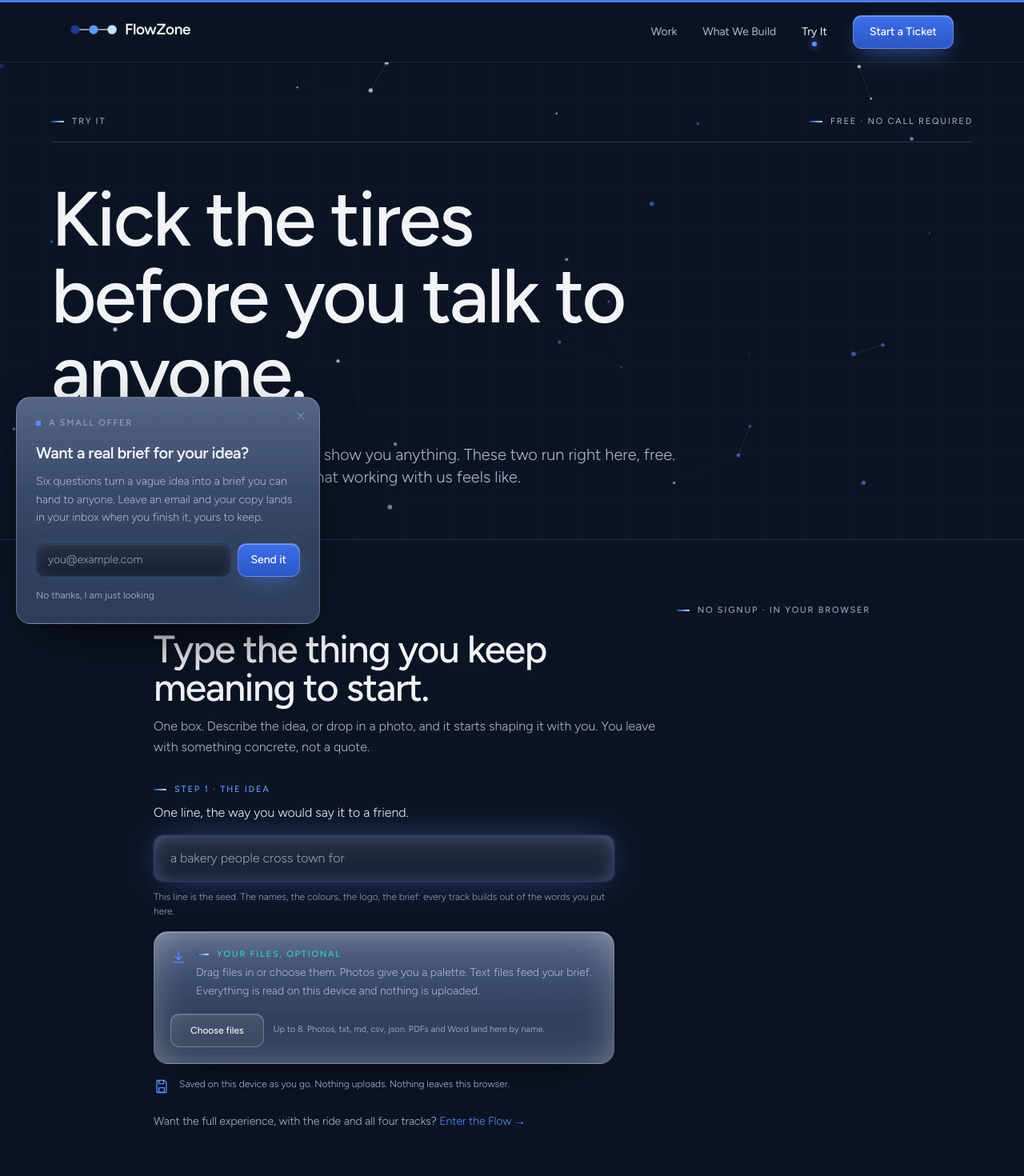
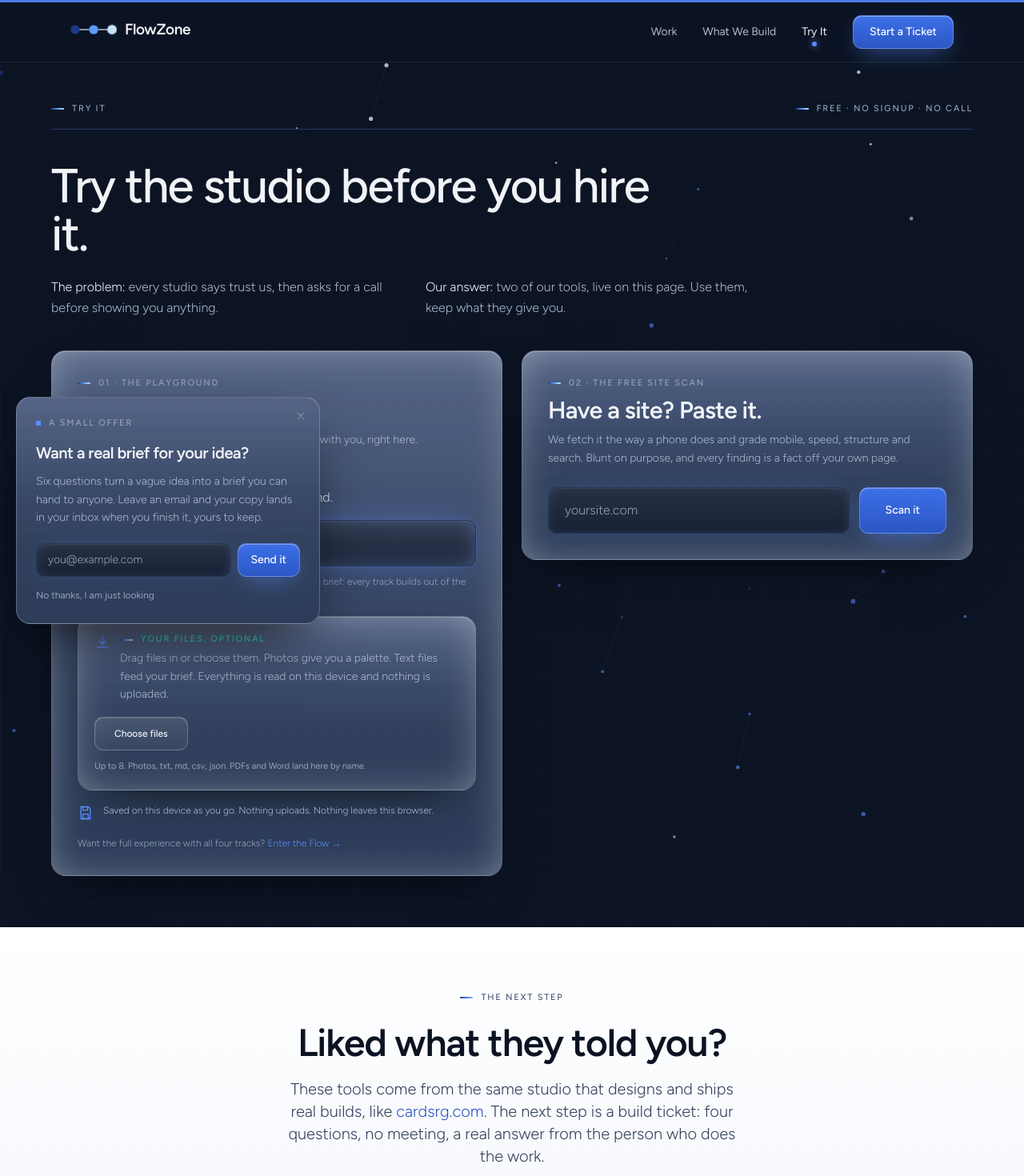
Before and after one commit to dennymypenny/flowzone-ai, a Next.js app: page /try in a window 1280 px wide. Shown: the top 1470 px of the page at 80% size. Built offline with nearby package versions, Linux system fonts and the light colour scheme.

Commit message:
Try It becomes a pitch page: side-by-side tools in one node galaxy, Flow Mode CTAs lead here

```diff
--- a/src/app/book/page.tsx
+++ b/src/app/book/page.tsx
@@ -95,7 +95,7 @@ export default function Talk() {
               of it building beside you as you answer. Send it when it is ready.
             </p>
             <div className="mt-auto">
-              <Link href="/start" className="btn-ghost w-full">
+              <Link href="/try" className="btn-ghost w-full">
                 Open a work session <span className="arrow">→</span>
               </Link>
             </div>
--- a/src/app/page.tsx
+++ b/src/app/page.tsx
@@ -269,7 +269,7 @@ export default function Home() {
           </p>
 
           <div className="flex flex-col sm:flex-row gap-3">
-            <Link href="/start" className="btn-primary shine">
+            <Link href="/try" className="btn-primary shine">
               Find out which ones you are missing <span className="arrow">&rarr;</span>
             </Link>
             <MessageUs className="btn-ghost" label="Or just tell us the idea" />
--- a/src/app/try/page.tsx
+++ b/src/app/try/page.tsx
@@ -8,14 +8,14 @@ import ScanTool from "@/app/components/ScanTool";
 export const metadata: Metadata = {
   title: "Try It",
   description:
-    "Two tools that run right now, free, on this page. A simple idea playground and the Free Site Scan.",
+    "Two free tools, live on this page. Shape your idea in the playground, or scan your site and see what it is costing you.",
   alternates: { canonical: "/try" },
   // Set in full because metadata merging is shallow. A page that declares
   // openGraph replaces the layout block outright, so anything omitted is gone.
   openGraph: {
     title: "Try It | FlowZone",
     description:
-      "Two tools that run right now, free, on this page. A simple idea playground and the Free Site Scan.",
+      "Two free tools, live on this page. Shape your idea in the playground, or scan your site and see what it is costing you.",
     url: `${SITE.url}/try`,
     siteName: "FlowZone",
     type: "website",
@@ -23,84 +23,98 @@ export const metadata: Metadata = {
   },
 };
 
+/* One goal, pitch-page shape: five-second hero, problem and solution in two
+   lines, then the demo IS the product — both tools working, side by side.
+   No invented testimonials; the proof line is real work. One CTA at the end. */
 export default function TryIt() {
   return (
     <>
-      {/* Header */}
-      <section className="relative overflow-hidden px-6 pt-20 pb-16">
+      {/* The whole dark half floats in one space: a single node-galaxy canvas
+          runs behind the hero AND both tool panels, instead of stopping at the
+          hero's edge like every other page. */}
+      <div className="relative overflow-hidden">
         <NodeWeb className="opacity-90" />
         <div className="absolute inset-0 gridlight pointer-events-none" />
+
+      {/* Hero: what this is, in five seconds */}
+      <section className="relative px-6 pt-16 pb-10">
         <div className="relative max-w-6xl mx-auto">
-          <div className="flex items-center justify-between border-b border-rule pb-4 mb-12">
+          <div className="flex items-center justify-between border-b border-rule pb-4 mb-10">
             <p className="label">Try It</p>
-            <p className="label hidden sm:block">Free · no call required</p>
+            <p className="label hidden sm:block">Free · no signup · no call</p>
           </div>
-          <h1 className="display text-5xl md:text-8xl max-w-4xl">
-            Kick the tires
-            <br />
-            before you talk to anyone.
+          <h1 className="display text-4xl md:text-6xl max-w-3xl">
+            Try the studio before you hire it.
           </h1>
-          <p className="lede max-w-reading mt-10">
-            Most studios ask for a call before they show you anything. These two run
-            right here, free. If they are useful, you already know what working with
-            us feels like.
+          <div className="grid md:grid-cols-2 gap-x-10 gap-y-2 mt-6 max-w-4xl">
+            <p className="text-ink-soft font-light leading-relaxed">
+              <span className="text-ink">The problem:</span> every studio says
+              trust us, then asks for a call before showing you anything.
             </p>
+            <p className="text-ink-soft font-light leading-relaxed">
+              <span className="text-ink">Our answer:</span> two of our tools,
+              live on this page. Use them, keep what they give you.
+            </p>
+          </div>
         </div>
       </section>
 
-      {/* 01 · The playground: the Idea Lens, nothing else. The full Flow Mode
-          experience stays at /start for whoever wants the ride. */}
-      <section data-flow className="border-t border-rule px-6 py-20">
-        <div className="max-w-4xl mx-auto">
-          <div className="flex flex-wrap items-baseline justify-between gap-x-8 gap-y-2 mb-4">
+      {/* The demo IS the product: both tools working, side by side */}
+      <section data-flow className="relative px-6 pb-16">
+        <div className="max-w-6xl mx-auto grid lg:grid-cols-2 gap-6 items-start">
+          <div className="panel p-6 md:p-8">
+            <div className="flex items-baseline justify-between gap-4 mb-2">
               <p className="label">01 · The playground</p>
-            <p className="label">No signup · in your browser</p>
             </div>
-          <h2 className="display text-4xl md:text-5xl mb-3 max-w-2xl">
-            Type the thing you keep meaning to start.
+            <h2 className="font-display text-2xl md:text-3xl leading-snug mb-2">
+              Have an idea? Type it.
             </h2>
-          <p className="text-ink-soft font-light leading-relaxed max-w-reading mb-8">
-            One box. Describe the idea, or drop in a photo, and it starts shaping it
-            with you. You leave with something concrete, not a quote.
+            <p className="text-sm text-ink-soft font-light leading-relaxed mb-6">
+              It starts shaping the name, the look and the brief with you, right
+              here.
             </p>
             <IdeaLens />
-          <p className="text-sm text-ink-soft font-light mt-6">
-            Want the full experience, with the ride and all four tracks?{" "}
+            <p className="text-xs text-ink-mute font-light mt-5">
+              Want the full experience with all four tracks?{" "}
               <Link href="/start" className="text-accent hover:underline">
                 Enter the Flow →
               </Link>
             </p>
           </div>
-      </section>
 
-      {/* 02 · The scan, live on this page. /scan redirects here. */}
-      <section id="scan" data-flow className="border-t border-rule px-6 py-20 scroll-mt-24">
-        <div className="max-w-4xl mx-auto">
-          <div className="flex flex-wrap items-baseline justify-between gap-x-8 gap-y-2 mb-4">
+          <div id="scan" className="panel p-6 md:p-8 scroll-mt-24">
+            <div className="flex items-baseline justify-between gap-4 mb-2">
               <p className="label">02 · The Free Site Scan</p>
-            <p className="label">Ten seconds · real checks</p>
             </div>
-          <h2 className="display text-4xl md:text-5xl mb-3 max-w-2xl">
-            Paste your link. See what it is costing you.
+            <h2 className="font-display text-2xl md:text-3xl leading-snug mb-2">
+              Have a site? Paste it.
             </h2>
-          <p className="text-ink-soft font-light leading-relaxed max-w-reading mb-8">
-            We fetch your site the way a phone does and grade what we can measure:
-            mobile, speed, structure and search. Every finding is a fact off your own
-            page. It is blunt, because polite audits change nothing.
+            <p className="text-sm text-ink-soft font-light leading-relaxed mb-6">
+              We fetch it the way a phone does and grade mobile, speed,
+              structure and search. Blunt on purpose, and every finding is a
+              fact off your own page.
             </p>
             <ScanTool />
           </div>
+        </div>
       </section>
+      </div>
 
-      {/* The next step, named once, on white */}
-      <section data-flow className="band-light px-6 py-24">
+      {/* Real proof, then the one CTA */}
+      <section data-flow className="band-light px-6 py-20">
         <div className="max-w-4xl mx-auto text-center">
-          <h2 className="font-display text-4xl md:text-6xl leading-[0.95] mb-6">
+          <p className="label justify-center mb-6">The next step</p>
+          <h2 className="font-display text-4xl md:text-5xl leading-[0.98] mb-5">
             Liked what they told you?
           </h2>
           <p className="lede max-w-xl mx-auto mb-8">
-            The next step is a build ticket. Four questions, no meeting, and a real
-            answer from the person who does the work.
+            These tools come from the same studio that designs and ships real
+            builds, like{" "}
+            <Link href="/work" className="text-accent hover:underline">
+              cardsrg.com
+            </Link>
+            . The next step is a build ticket: four questions, no meeting, a
+            real answer from the person who does the work.
           </p>
           <Link href="/intake" className="btn-primary">
             Start a Ticket <span className="arrow">→</span>
--- a/src/components/Footer.tsx
+++ b/src/components/Footer.tsx
@@ -31,7 +31,7 @@ export default function Footer() {
             <p className="label mb-5">Start</p>
             <ul className="space-y-3">
               <li><Link href="/book" className="text-sm text-ink-soft hover:text-ink transition-colors">Talk To Us</Link></li>
-              <li><Link href="/start" className="text-sm text-ink-soft hover:text-ink transition-colors">Flow Mode</Link></li>
+              <li><Link href="/try" className="text-sm text-ink-soft hover:text-ink transition-colors">Flow Mode</Link></li>
               <li><Link href="/try#scan" className="text-sm text-ink-soft hover:text-ink transition-colors">Free Scan</Link></li>
               <li><Link href="/pricing" className="text-sm text-ink-soft hover:text-ink transition-colors">Pricing</Link></li>
               <li><Link href="/intake" className="text-sm text-ink-soft hover:text-ink transition-colors">Start a Ticket</Link></li>
```
Lines whose indentation alone changed are shown as unchanged.
